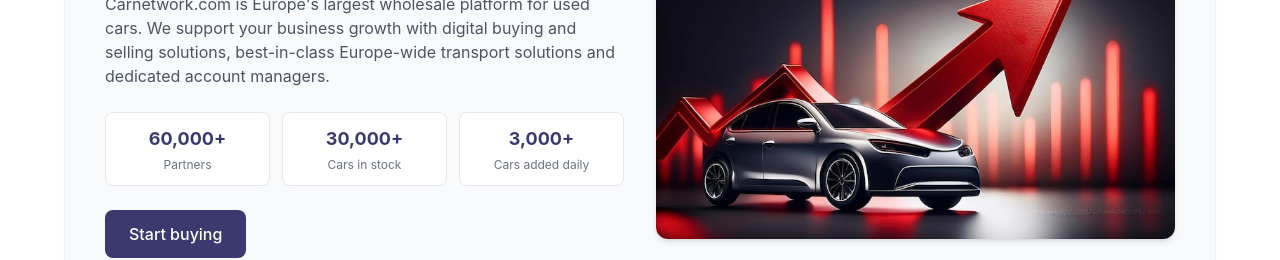
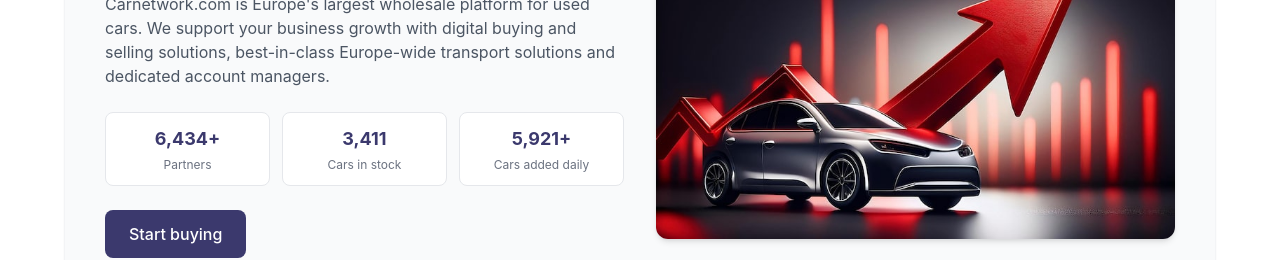
Before and after one commit to abidhabib/cars-auction, a React (Vite) app: page /home in a window 1280 px wide. Shown: the part 4300-4560 px from the top of the page. Built offline with nearby package versions, Linux system fonts and the light colour scheme; no server answers.

Commit message:
main page fix

```diff
--- a/src/components/common/InfoCard.jsx
+++ b/src/components/common/InfoCard.jsx
@@ -16,9 +16,9 @@
       image: "/info/business-growth.jpg",
       reverse: false,
       stats: [
-        { label: "60,000+", value: t('info.business.stats.partners') },
-        { label: "30,000+", value: t('info.business.stats.inventory') },
-        { label: "3,000+", value: t('info.business.stats.daily') }
+        { label: "6,434+", value: t('info.business.stats.partners') },
+        { label: "3,411", value: t('info.business.stats.inventory') },
+        { label: "5,921+", value: t('info.business.stats.daily') }
       ]
     },
     {
```
